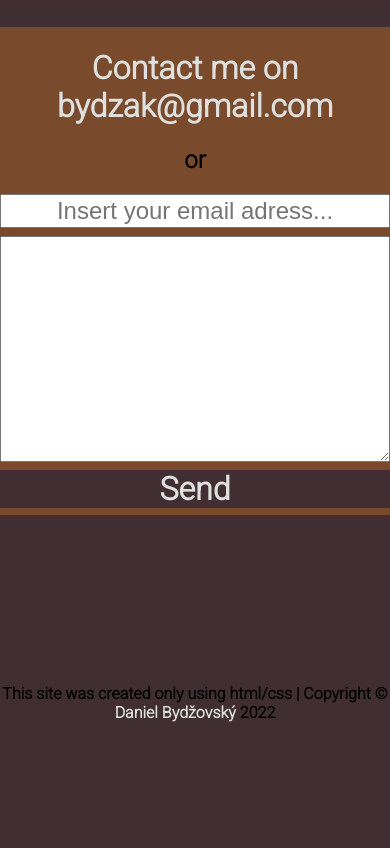
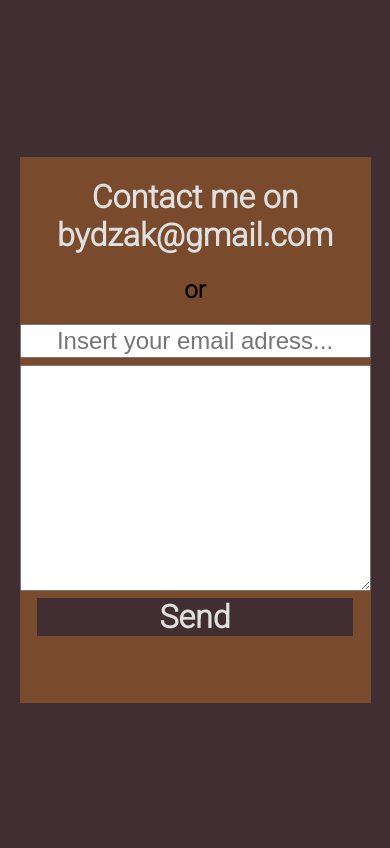
Before and after one commit to DandysByd/portfolio, a website built with Parcel: page index.html in a window 390 px wide. Shown: the part 3294-4142 px from the top of the page. Before the commit the page ends 4016 px from the top, so only its background shows below. Built offline with nearby package versions, Linux system fonts and the light colour scheme.

Commit message:
form adjustments

```diff
--- a/css/main.scss
+++ b/css/main.scss
@@ -262,6 +262,8 @@ footer{
     }
     .my-work{
         flex-direction: column;
+        width: 90%;
+
         &__single{
             width: 100%;
             margin-top: 2%;
@@ -269,6 +271,19 @@ footer{
     }
     .contact{
         width: auto;
+        &__wrapper{
+            width: 90%;
+            padding-bottom: 60px;
+
+            button{
+                margin-left: 5%;
+                margin-right: 5%;
+                width: 90%;
+            }
+        }
+        &__form{
+            display: flex;
+        }
     }
     nav{
         margin-top: 20px;
```
Also changed, not shown: css/main.css, 3 other files.
